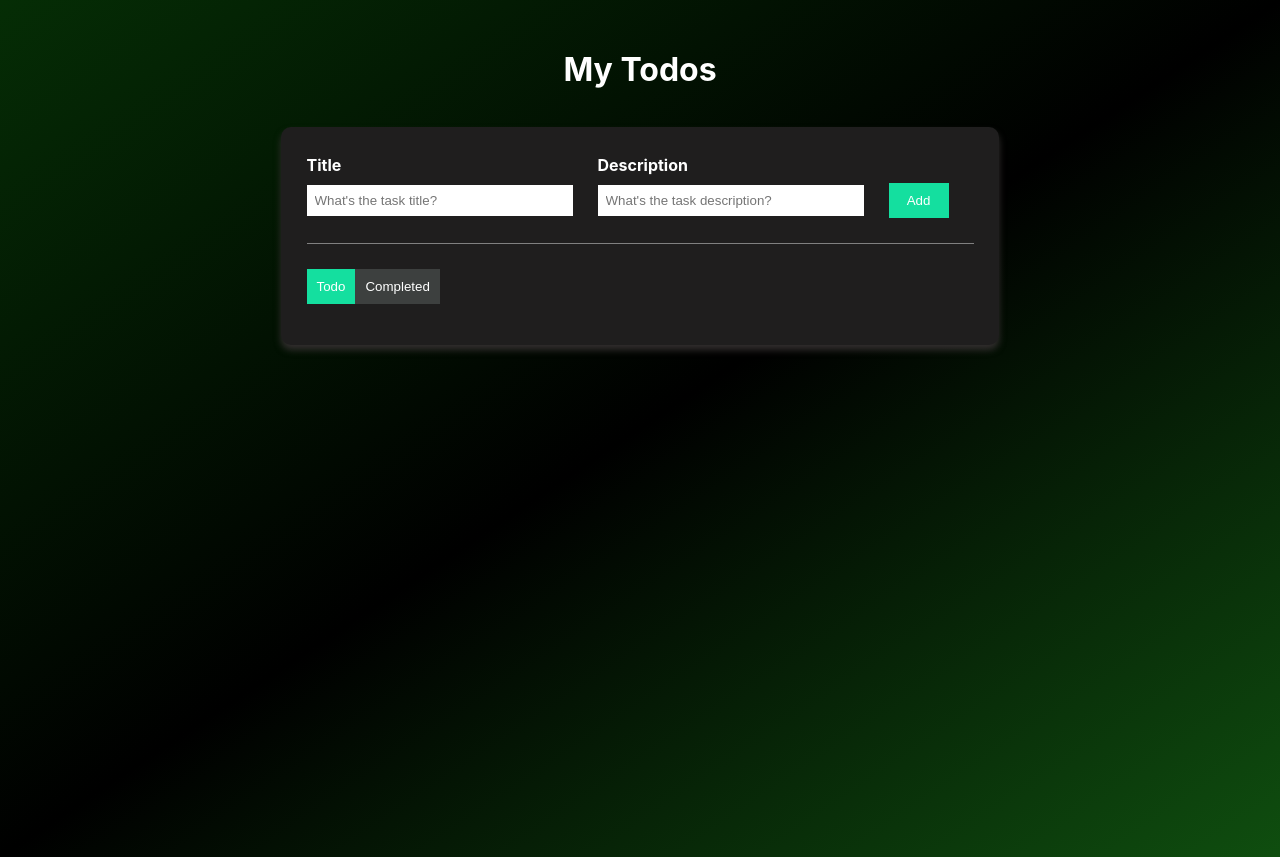
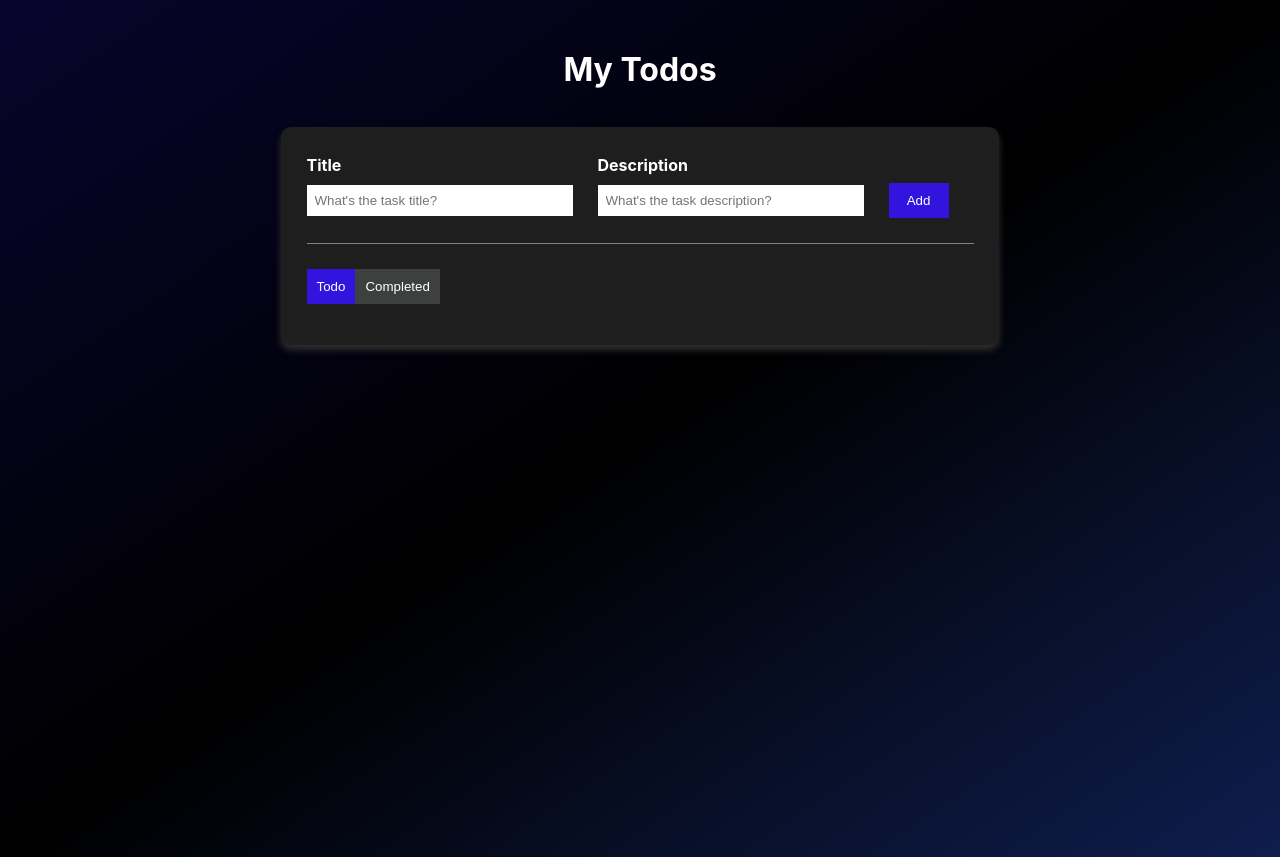
Before and after one commit to Hprasadi98/MyToDoApp, a React (Create React App) app in the folder mytodoapp/: page / in a window 1280 px wide. Built offline with nearby package versions, Linux system fonts and the light colour scheme.

Commit message:
Update App.css

```diff
--- a/mytodoapp/src/App.css
+++ b/mytodoapp/src/App.css
@@ -1,5 +1,5 @@
 body{
-  background-image: linear-gradient(to bottom right, rgb(5, 45, 5),black,rgb(15, 78, 15)) ;
+  background-image: linear-gradient(to bottom right, rgb(7, 5, 45),black,rgb(15, 29, 78)) ;
   color: white;
   overflow: hidden;
 }
@@ -51,11 +51,11 @@ h1{
 }
 
 .todo-input-item input:focus{
-  outline: 2px solid rgb(20, 223, 159);
+  outline: 2px solid rgb(51, 20, 223);
 }
 
 .primaryBtn{
-  background-color: rgb(20, 223, 159);
+  background-color: rgb(51, 20, 223);
   color: white;
   border: none;
   border-radius: 0px;
@@ -66,7 +66,7 @@ h1{
 }
 
 .primaryBtn:hover{
-  background-color:rgb(21, 181, 130) ;
+  background-color:rgb(51, 20, 223) ;
 }
 
 .secondaryBtn{
@@ -81,7 +81,7 @@ h1{
 }
 
 .active{
-  background-color: rgb(20, 223, 159);
+  background-color: rgb(51, 20, 223);
 }
 
 .todo-list{
@@ -107,7 +107,7 @@ h1{
 
 .todo-list-item h3{
   font-size: 20px;
-  color:rgb(20, 223, 159) ;
+  color:rgb(51, 20, 223) ;
   font-weight: bold;
   margin: 0;
 }
@@ -130,10 +130,10 @@ h1{
 .check-icon{
   font-size: 30px;
   margin-left: 10px;
-  color: rgb(20, 223, 159);
+  color: rgb(51, 20, 223);
   cursor: pointer;
 }
 
 .check-icon:hover{
-  color: rgb(19, 183, 131);
+  color: rgb(51, 20, 223);
 }
```
